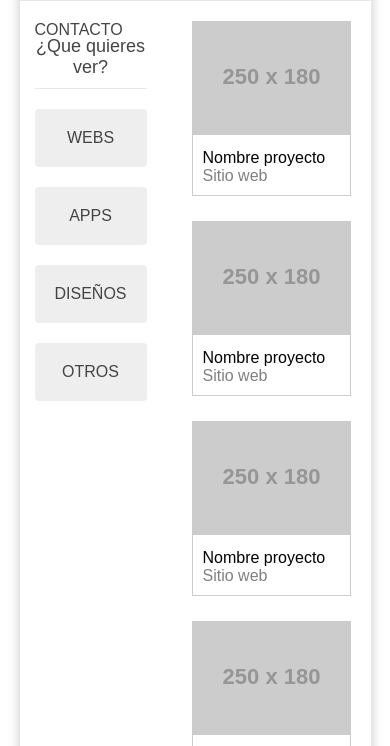
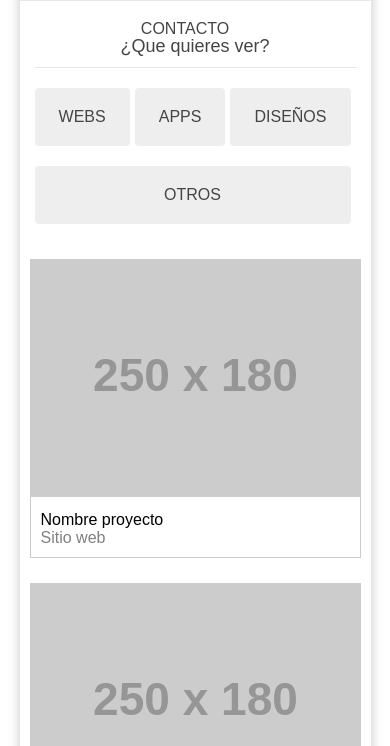
Before and after one commit to dlp-javier/maquetacion-3-CSS-Flexbox, a plain HTML site: page index.html in a window 390 px wide. Shown: the part 161-907 px from the top of the page. Drawn offline with Linux system fonts and the light colour scheme; placeholder pictures from the web are drawn by us.

Commit message:
Implementacion de media queries para mejor el responsive del sitio

```diff
--- a/style.css
+++ b/style.css
@@ -200,3 +200,50 @@
     margin-right: 20px;
     color: #444;
 }
+
+
+
+@media (max-width: 1334px){
+    #header{
+        text-align: center;
+    }
+
+    #menu > ul{
+        margin-top: 20px;
+        align-items: flex-start;
+        justify-content: space-evenly;
+    }
+}
+
+@media (max-width: 646px){
+    #content{
+        display: flex;
+        flex-wrap: wrap;
+        flex-direction: column;
+        justify-content: space-between;
+        padding-top: 20px;
+        padding-bottom: 20px;
+
+    }
+
+    #aside{
+        margin-right: 0px;
+
+    }
+
+    #aside ul{
+        display: flex;
+        flex-flow: row wrap ;
+        justify-content: space-between;
+    }
+    #aside ul li{
+        flex-grow: 1;
+        margin-right: 5px;
+        margin-right: 5px;
+    }
+
+    .project{
+        margin-right: 10px;
+        margin-left: 10px;
+    }
+}
```
